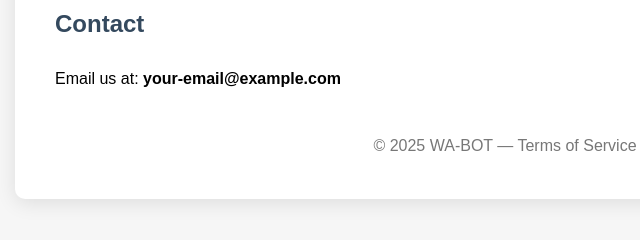
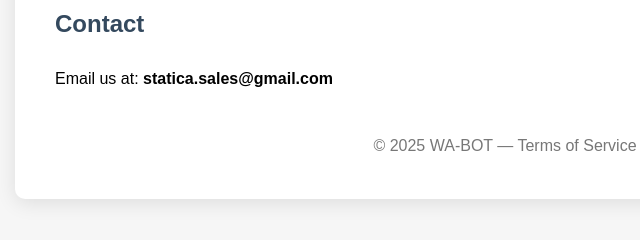
Before and after one commit to StaticaIn/Statica.in, a plain HTML site: page terms.html in a window 1280 px wide. Shown: the part 894-1134 px from the top of the page, 135-775 px from the left. Drawn offline with Linux system fonts and the light colour scheme.

Commit message:
Update contact email in terms.html

```diff
--- a/terms.html
+++ b/terms.html
@@ -63,7 +63,7 @@
         <p>These terms may be updated anytime. Continued use implies acceptance of changes.</p>
 
         <h2>Contact</h2>
-        <p>Email us at: <b>your-email@example.com</b></p>
+        <p>Email us at: <b>statica.sales@gmail.com</b></p>
 
         <footer>© 2025 WA-BOT — Terms of Service</footer>
     </div>
```
